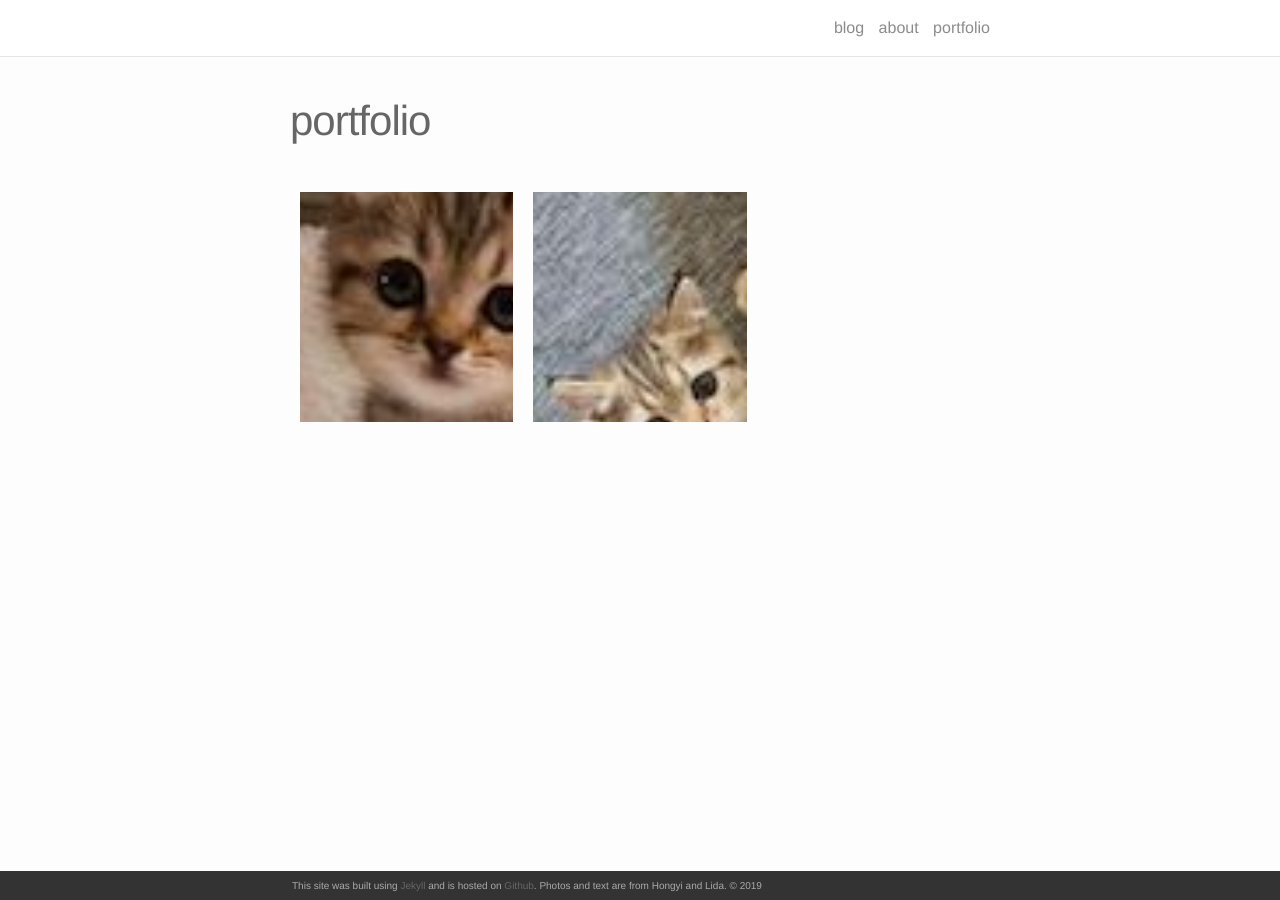
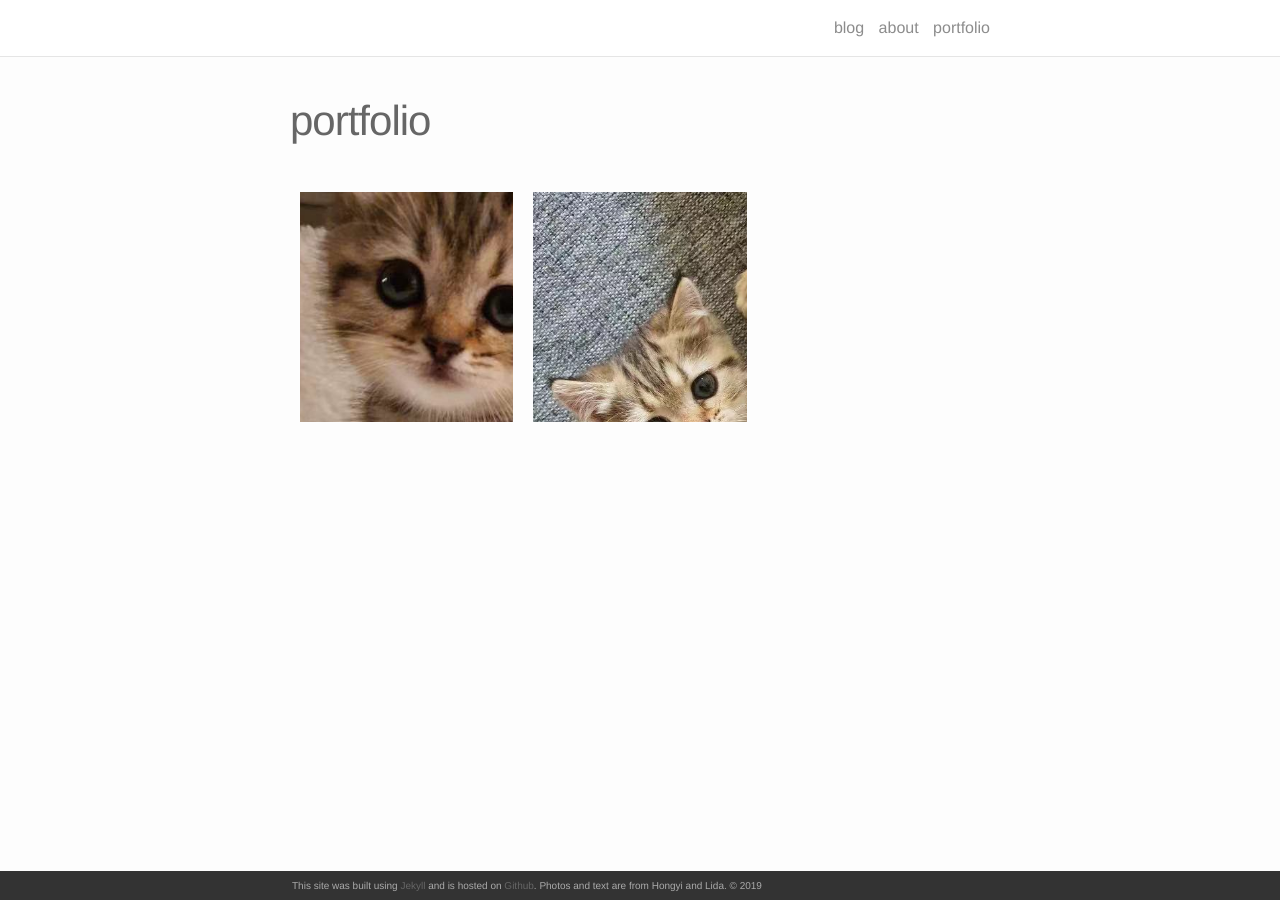
Before and after one commit to guapi-zh/guapi-zh.github.io, a Jekyll site: the page built from portfolio.md, in a window 1280 px wide. Built offline with Jekyll 4.4.1, drawn with Linux system fonts in a browser that asks for light colours; nearby versions of some CDN libraries.

Commit message:
Please compile!

```diff
--- a/_portfolio/photo_1.markdown
+++ b/_portfolio/photo_1.markdown
@@ -2,7 +2,7 @@
 layout: post
 title: My recent photos
 description: Look at me and then fall in love :)
-img: /img/191020/9-cover.jpeg
+img: /img/191020/9.jpeg
 ---
 
 
--- a/_portfolio/photo_2.markdown
+++ b/_portfolio/photo_2.markdown
@@ -2,7 +2,7 @@
 layout: post
 title: Hej!
 description: More and more!
-img: /img/191020/12-cover.jpeg
+img: /img/191020/12.jpeg
 ---
 
 
```
Also changed, not shown: img/191020/12-cover.jpeg (deleted), img/191020/9-cover.jpeg (deleted).
